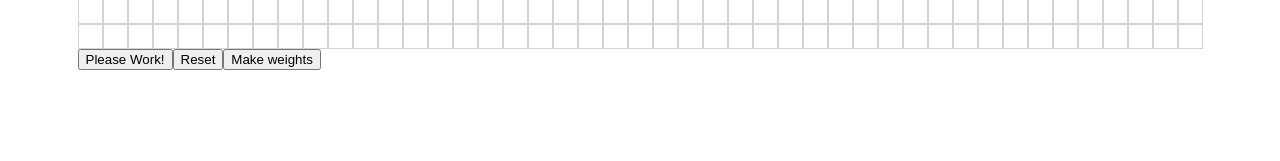
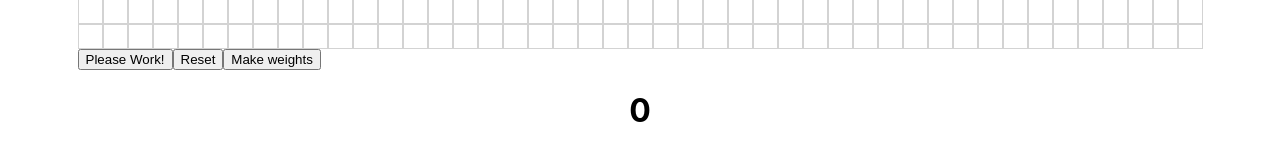
Before and after one commit to joshlampen/pathfinder, a React (Create React App) app: page / in a window 1280 px wide. Shown: the part 411-572 px from the top of the page. Built offline with nearby package versions, Linux system fonts and the light colour scheme; no server answers.

Commit message:
Added axios call and view counter

```diff
--- a/package.json
+++ b/package.json
@@ -2,6 +2,7 @@
   "name": "pathfinder",
   "version": "0.1.0",
   "private": true,
+  "proxy":  "https://evening-citadel-63039.herokuapp.com",
   "dependencies": {
     "@fortawesome/fontawesome-svg-core": "^1.2.29",
     "@fortawesome/free-brands-svg-icons": "^5.13.1",
@@ -11,6 +12,7 @@
     "@testing-library/jest-dom": "^4.2.4",
     "@testing-library/react": "^9.5.0",
     "@testing-library/user-event": "^7.2.1",
+    "axios": "^0.19.2",
     "classnames": "^2.2.6",
     "react": "^16.13.1",
     "react-dom": "^16.13.1",
--- a/src/components/App.js
+++ b/src/components/App.js
@@ -3,6 +3,7 @@ import Nav from './Nav';
 import GridBar from './GridBar';
 import Grid from './Grid';
 import '../styles/App.css';
+import Counter from './Counter'
 
 export default function App() {
   return (
@@ -10,6 +11,7 @@ export default function App() {
       <Nav />
       <GridBar />
       <Grid />
+      <Counter />
     </div>
   );
 }
--- /dev/null
+++ b/src/components/Counter.js
@@ -0,0 +1,26 @@
+import React, { useState, useEffect } from 'react';
+import axios from "axios";
+
+export default function Counter() {
+
+const [counter, setCounter] = useState(0)
+
+
+useEffect(() => {
+
+  const updateCounter = axios.put("/counters/2")
+  const getCounter = axios.get("/counters/2")
+  axios.all([updateCounter, getCounter]).then(axios.spread((...responses) => {
+  const { data } = responses[1]
+  setCounter(data.visited)
+
+}))},[] )
+
+
+return (
+
+<div><h1>{counter}</h1></div>
+
+)
+
+}
```
Also changed, not shown: 1 other file (tests, documents, lock files or other folders).
